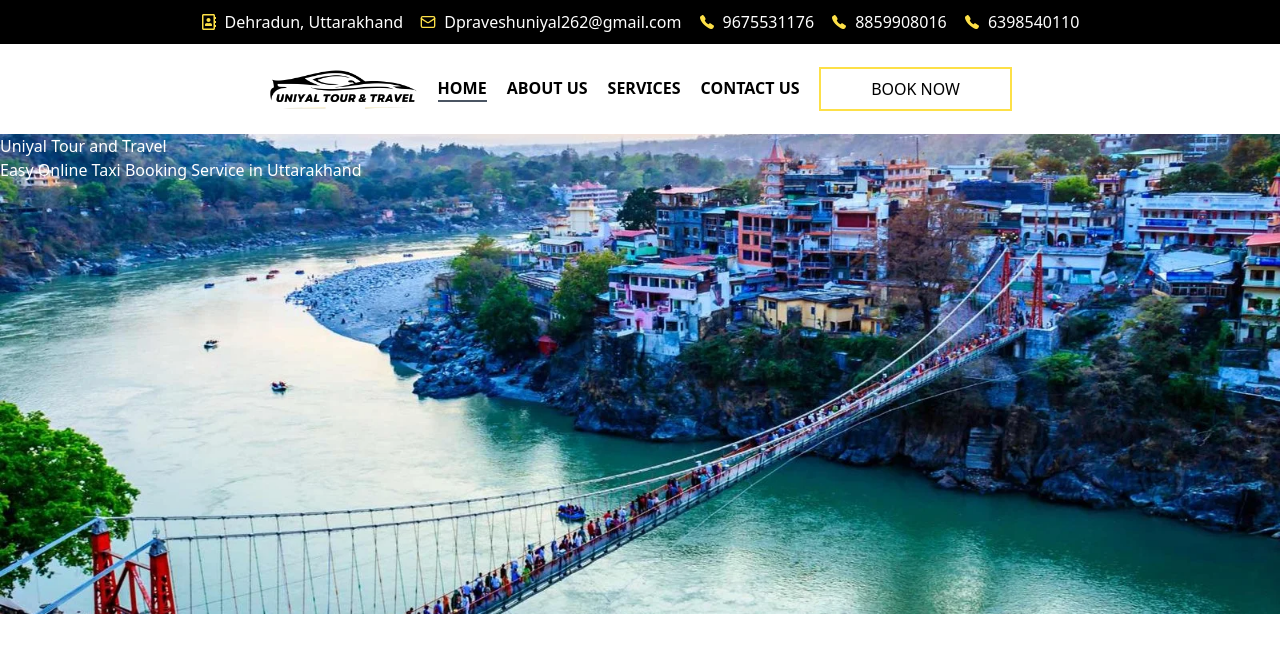
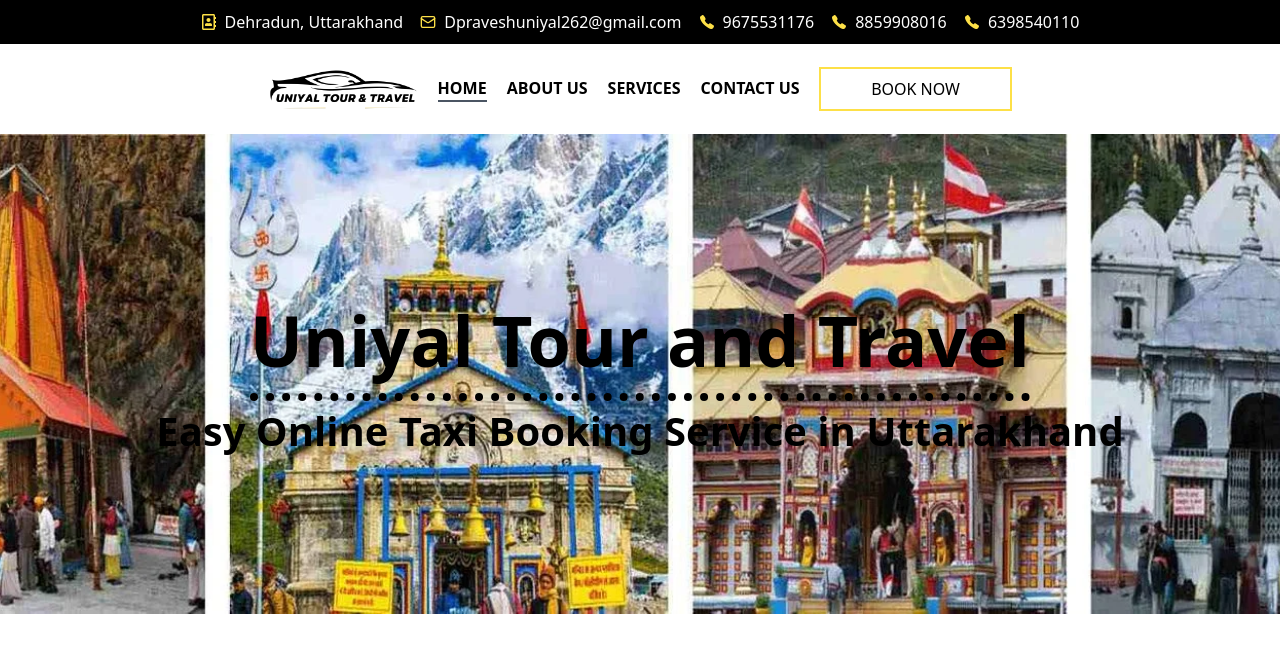
Before and after one commit to shwetank-1708/cab-booking, a React (Vite) app: page / in a window 1280 px wide. Shown: the top 652 px of the page. Built offline with nearby package versions, Linux system fonts and the light colour scheme.

Commit message:
Completed Home Intro Bar

```diff
--- a/src/components/Home.tsx
+++ b/src/components/Home.tsx
@@ -1,15 +1,66 @@
+import { useState, useEffect } from "react";
 import main_1 from "../assets/main_1.png";
+import main_2 from "../assets/main_2.png";
+import main_3 from "../assets/main_3.png";
+import main_4 from "../assets/main_4.png";
+import main_5 from "../assets/main_5.png";
+import main_6 from "../assets/main_6.png";
 
 const Home = () => {
+  const [currentIndex, setCurrentIndex] = useState(0);
+
+  const slides = [
+    {
+      url: main_1,
+    },
+    {
+      url: main_2,
+    },
+    {
+      url: main_3,
+    },
+    {
+      url: main_4,
+    },
+    {
+      url: main_5,
+    },
+    {
+      url: main_6,
+    },
+  ];
+
+  useEffect(() => {
+    const autoPlay = setInterval(() => {
+      nextSlide();
+    }, 3000);
+
+    return () => clearInterval(autoPlay);
+  }, [currentIndex]);
+
+  const prevSlide = () => {
+    setCurrentIndex((prevIndex) =>
+      prevIndex === 0 ? slides.length - 1 : prevIndex - 1
+    );
+  };
+
+  const nextSlide = () => {
+    setCurrentIndex((prevIndex) =>
+      prevIndex === slides.length - 1 ? 0 : prevIndex + 1
+    );
+  };
+
   return (
     <div>
       <div
-        style={{ backgroundImage: `url(${main_1})` }}
-        className="h-[60vh] bg-cover bg-center"
+        style={{ backgroundImage: `url(${slides[currentIndex].url})` }}
+        className="h-[60vh] bg-cover bg-center duration-1000 flex justify-center"
       >
-        <div>
-          <h1 className="text-white">Uniyal Tour and Travel</h1>
-          <p className="text-white">
+        <div className="flex flex-col justify-center items-center">
+          <h1 className="text-black text-[70px] font-bold border-b-8 border-dotted border-b-black">
+            Uniyal Tour and Travel
+          </h1>
+          <p className="text-black text-[40px] font-bold">
             Easy Online Taxi Booking Service in Uttarakhand
           </p>
         </div>
```
Also changed, not shown: src/assets/main_5.png (renamed from src/assets/main-5.png), src/assets/main_6.png (renamed from src/assets/main-6.png).
